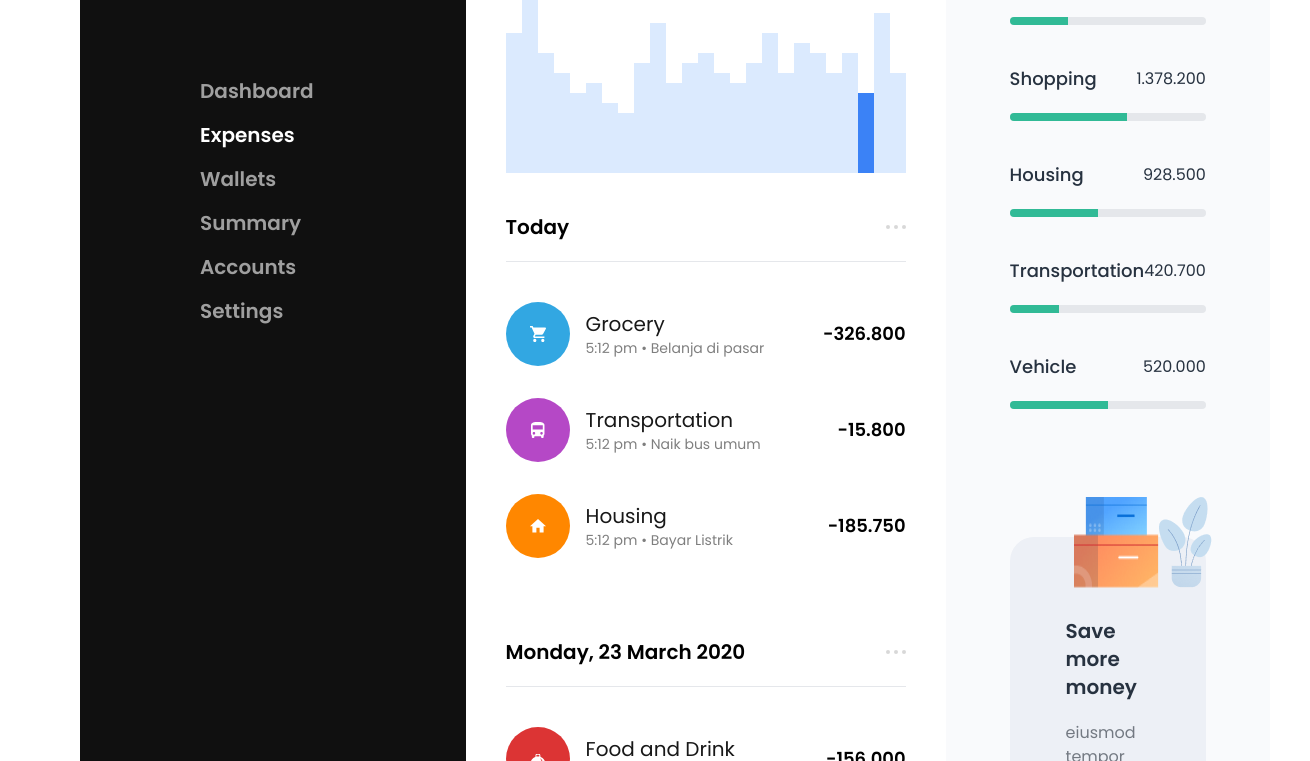
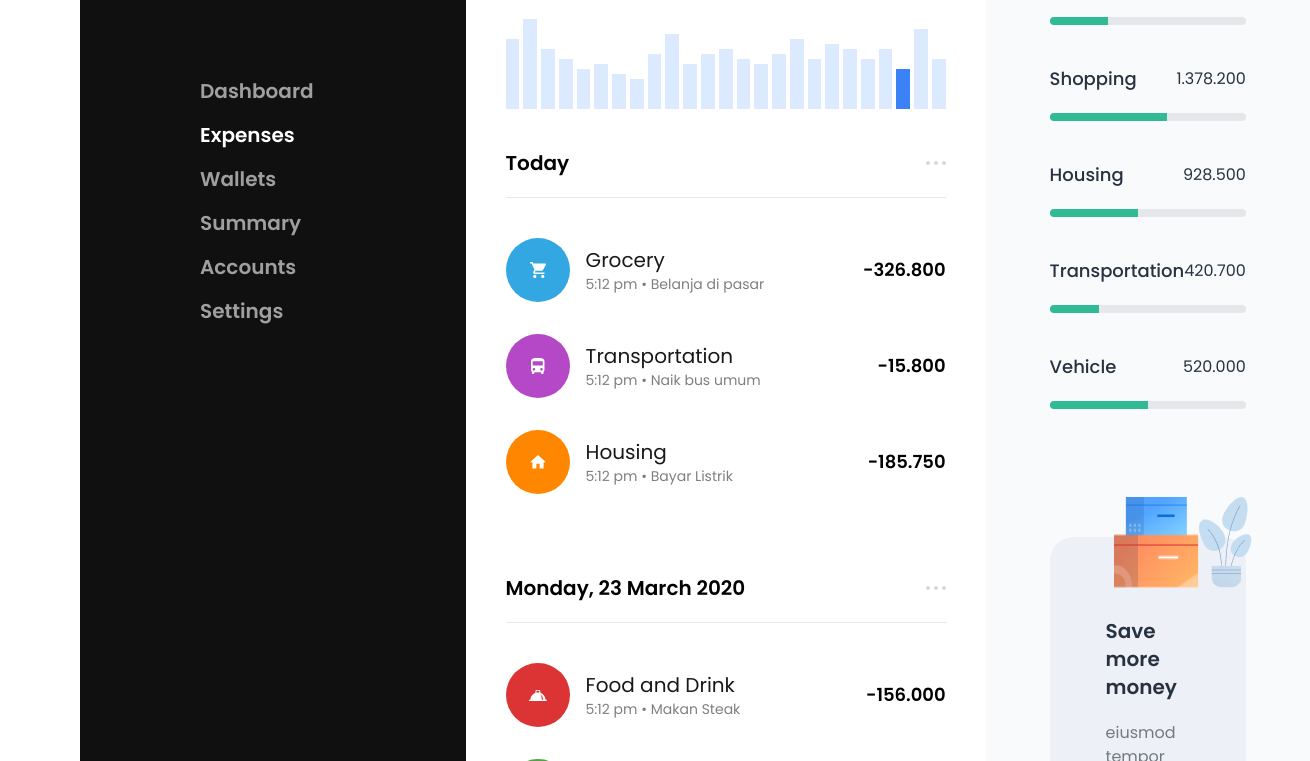
Before and after one commit to hasibmuhammad/dashboard-staticmania, a plain HTML site: page index.html in a window 1280 px wide. Shown: the part 339-1100 px from the top of the page, 1310 px wide, since content can reach past the window. Drawn offline with nearby package versions, Linux system fonts and the light colour scheme.

Commit message:
fix the bar chart height and gap

```diff
--- a/index.html
+++ b/index.html
@@ -93,7 +93,7 @@
         </div>
 
         <!-- Chart -->
-        <div id="chart" class="flex justify-around items-end h-64"></div>
+        <div id="chart" class="flex justify-around gap-1 items-end h-48"></div>
 
         <div class="my-10">
           <!-- Expense section -->
--- a/js/script.js
+++ b/js/script.js
@@ -7,7 +7,7 @@
 data.forEach((value, index) => {
   const bar = document.createElement("div");
   bar.classList.add("bar", "w-4", "bg-blue-100");
-  bar.style.height = `${value * 10}px`;
+  bar.style.height = `${value * 5}px`;
 
   if (index === data.length - 3) {
     bar.classList.add("bg-blue-500");
```
